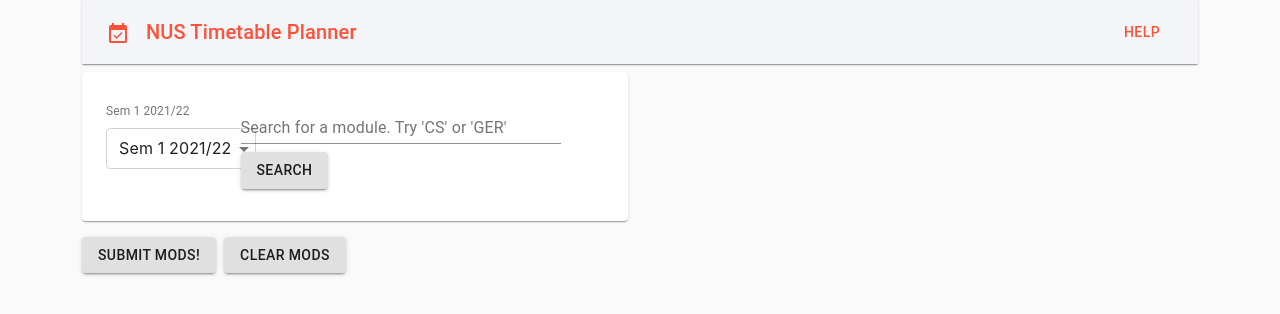
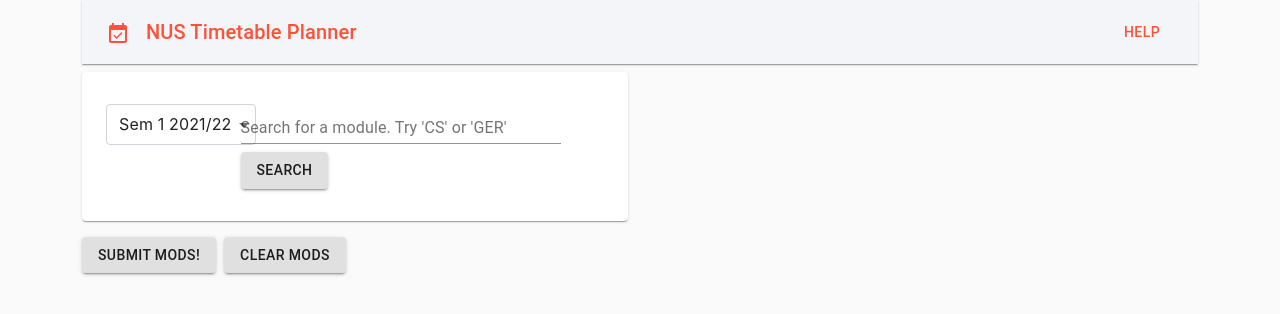
Before and after one commit to joenzkc/NUSTimetablePlanner, a React (Create React App) app in the folder application/: page / in a window 1280 px wide. Shown: the top 314 px of the page. Built offline with nearby package versions, Linux system fonts and the light colour scheme.

Commit message:
Change timeform

```diff
--- a/application/src/Components/TimeForm.js
+++ b/application/src/Components/TimeForm.js
@@ -93,7 +93,6 @@
   return (
     <div>
       <FormControl className={classes.margin}>
-        <InputLabel>{title}</InputLabel>
         <NativeSelect
           id="demo-customized-select-native"
           value={title}
@@ -102,7 +101,9 @@
         >
           <option aria-label="None" value="" />
           {yearStore.map((x) => (
-            <option value={x} key={x}>{x}</option>
+            <option value={x} key={x}>
+              {x}
+            </option>
           ))}
         </NativeSelect>
       </FormControl>
```
